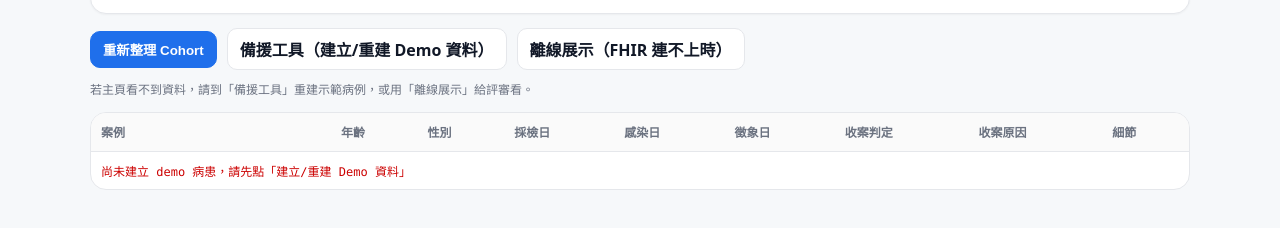
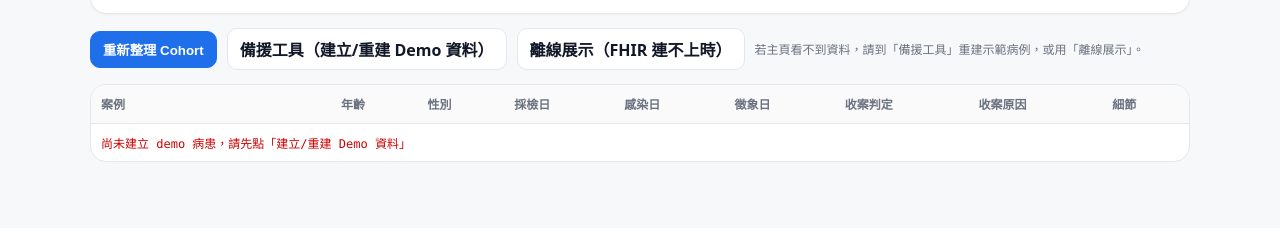
Before and after one commit to JoannaYEH/uti-smart-demo, a website with bundled scripts: page index.html in a window 1280 px wide. Shown: the part 112-340 px from the top of the page. Built offline with nearby package versions, Linux system fonts and the light colour scheme.

Commit message:
index.html small adjustments

```diff
--- a/index.html
+++ b/index.html
@@ -70,7 +70,7 @@
       <button class="btn primary" id="btn-run">重新整理 Cohort</button>
       <a class="btn link" href="./backup.html">備援工具（建立/重建 Demo 資料）</a>
       <a class="btn link" href="./offline.html">離線展示（FHIR 連不上時）</a>
-      <span class="hint">若主頁看不到資料，請到「備援工具」重建示範病例，或用「離線展示」給評審看。</span>
+      <span class="hint">若主頁看不到資料，請到「備援工具」重建示範病例，或用「離線展示」。</span>
     </div>
 
     <!--  cohort 表格-->
```
